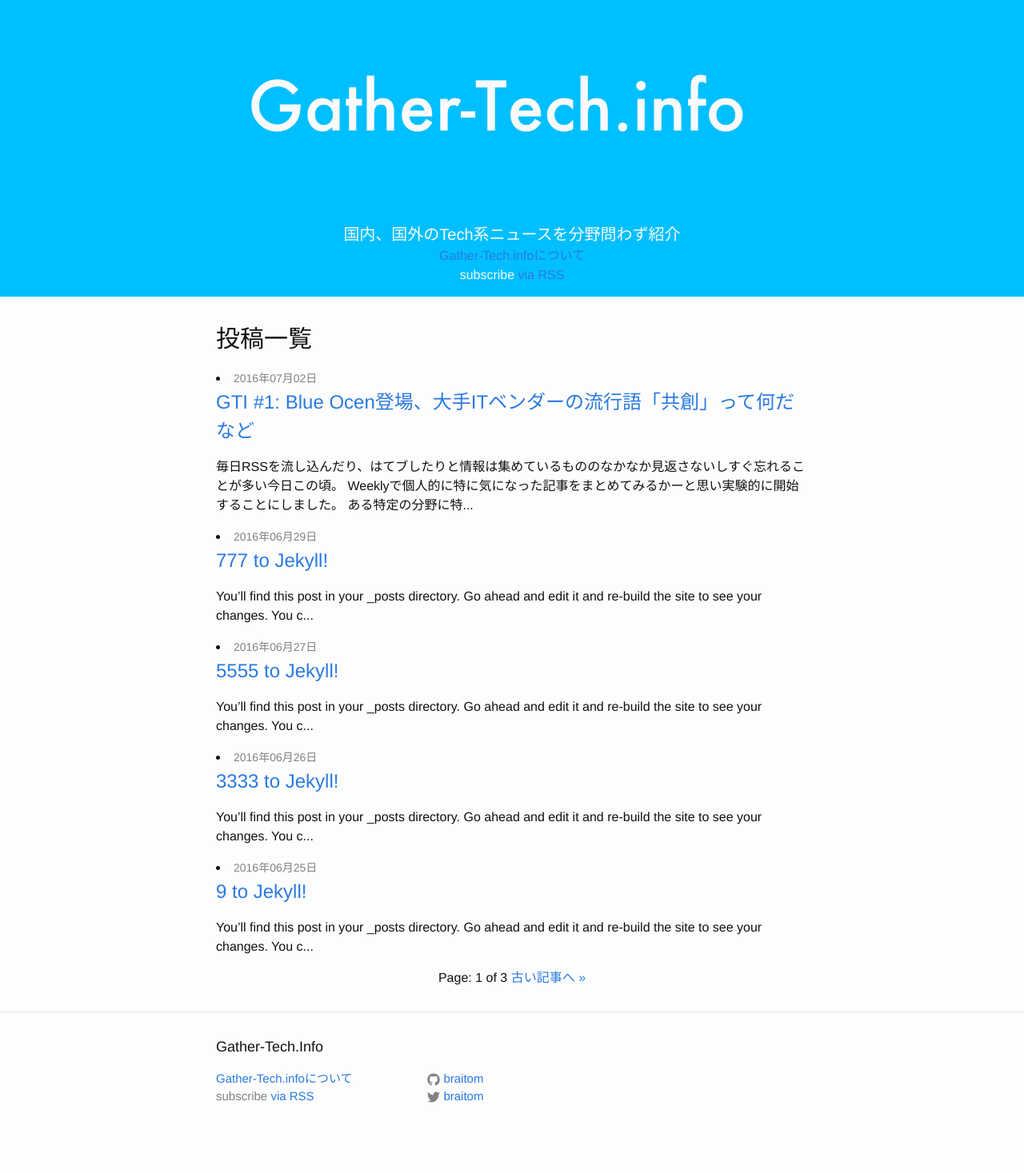
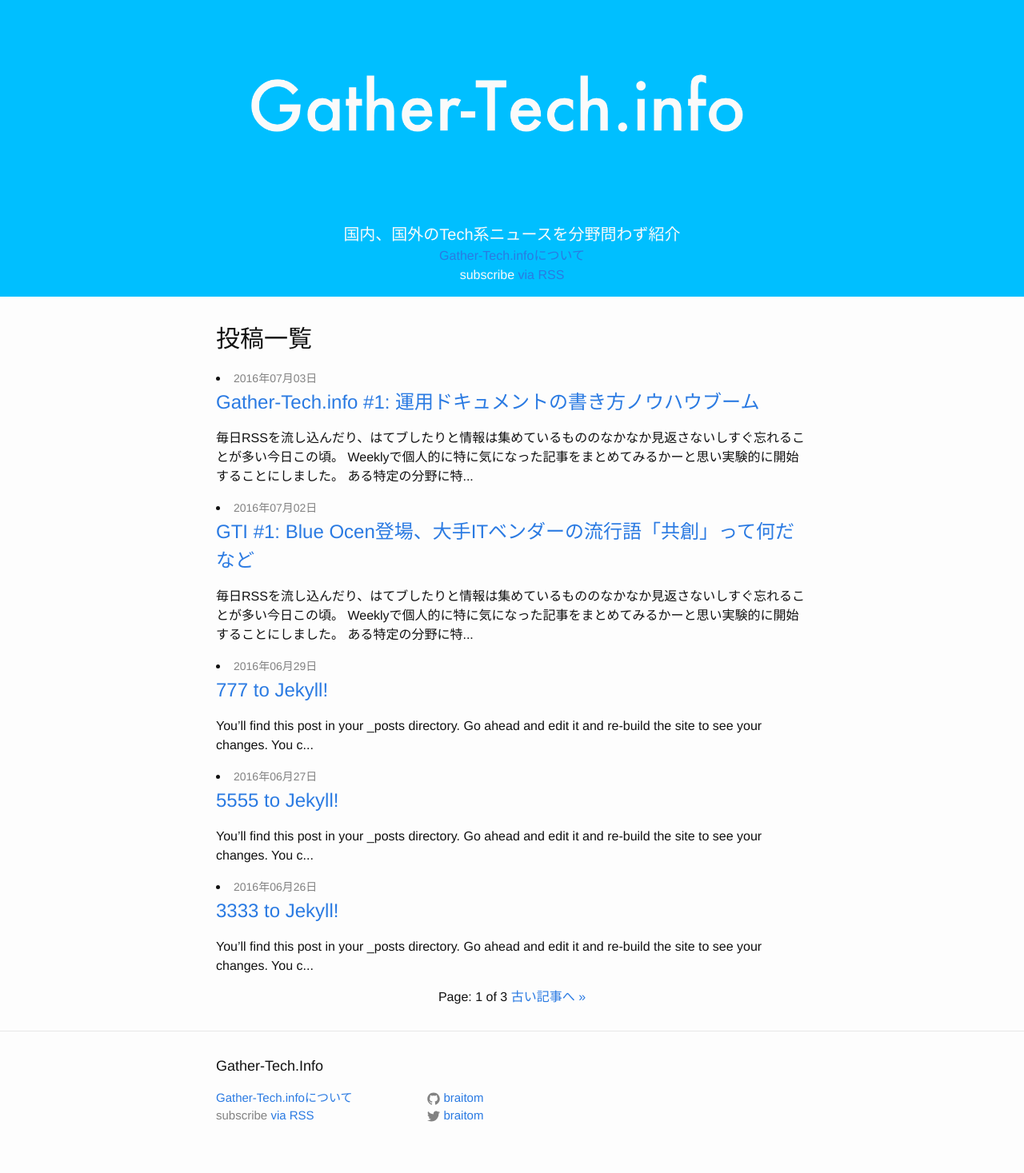
Before and after one commit to Gather-Tech/Gather-Tech.github.io, a Jekyll site: the page built from index.html, in a window 1280 px wide. Shown: the whole page at 80% size. Built offline with Jekyll 4.4.1, drawn with Linux system fonts in a browser that asks for light colours; the list of posts is cut into pages by our own code; before the commit the page ends 1443 px from its top, so only the background shows below that; some of the changed lines change nothing that is shown.

Commit message:
add ＃1 .

```diff
--- a/_includes/head.html
+++ b/_includes/head.html
@@ -9,4 +9,5 @@
   <link rel="stylesheet" href="{{ "/css/main.css" | prepend: site.baseurl }}">
   <link rel="canonical" href="{{ page.url | replace:'index.html','' | prepend: site.baseurl | prepend: site.url }}">
   <link rel="alternate" type="application/rss+xml" title="{{ site.title }}" href="{{ "/feed.xml" | prepend: site.baseurl | prepend: site.url }}">
+  <link rel="shortcut icon" type="image/png" href="/img/favicon.png">
 </head>
--- /dev/null
+++ b/_posts/2016/2016-07-03-Gather1.md
@@ -0,0 +1,86 @@
+---
+layout: post
+title:  "Gather-Tech.info #1: 運用ドキュメントの書き方ノウハウブーム"
+date:   2016-07-03 21:11:07 +0900
+categories: news
+---
+毎日RSSを流し込んだり、はてブしたりと情報は集めているもののなかなか見返さないしすぐ忘れることが多い今日この頃。
+Weeklyで個人的に特に気になった記事をまとめてみるかーと思い実験的に開始することにしました。
+
+ある特定の分野に特化して情報を集めて発信するものは結構な数あるものの、色々な分野ごちゃ混ぜで発信するものはあまり見かけないので差別化になるかな？という思うも若干あります。
+
+コンセプト等はこちらに書いてありますのでご確認下さい。
+
+- [Gather-Tech.infoについて](https://gather-tech.info/about/)
+
+というわけで#1です。
+
+今週は運用ドキュメントに関するものが2つもバズっていましたね。この手のものが連続してバズるのはちょっと珍しいかなと。
+
+あと、AI系のニュースはここのところ本当に多い。
+
+## ニュース
+
+---
+
+### [*Making open source data more available : GitHub*](http://bit.ly/29eCjmr)
+GitHub ArchiveのリポジトリデータをGoogle BigQueryにのせたとのこと。3TB以上のデータセットだとか。すごい。
+
+### [*総務省が考える、“ハイリスク・ハイリターン”なAI利用シナリオ : ZDNet Japan*](http://bit.ly/29cf7zO)
+総務省が出した、「AIネットワーク化検討会議報告書2016」について解説されている。リスクシナリオとかも良い感じにまとまっている。
+
+
+## アーティクル
+
+---
+
+### [*A quick list of overlooked announcements at WWDC'16 : Crunchy Development*](http://bit.ly/29eDcvl)
+WWDC2016であった発表をまとめている。詳細にまとめている記事も多いがこの記事は、大事なポイントを箇条書きでまとめてくれているのでざっと全体を俯瞰できる。
+
+### [*「8時間労働」は適切な長さか : デマこい！*](http://bit.ly/29lTbWh)
+労働時間が8時間になった所以からホモサピエンスはどのくらい働いていたのかなどうまく解説されている。
+
+まあ、ぶっちゃけ会社に8時間いることはできるけど8時間も集中して働くことなんて無理。集中してるのは最大でも5時間程度ということが最近ポモドーロテクニックを取り入れて分かった。
+
+### [*システム開発改善記。1年でがらりと変わったとある組織の開発環境をBefore・Afterで振り返ってみる : Tbpgr Blog*](http://bit.ly/29lYxAP)
+組織に恵まれているとここまで変えることができるという良い事例。新しいツールややり方をかたくなに拒むクセがある組織だとここまでうまくいかないよなーと思った。
+
+## スライド
+
+---
+
+### [*【社内資料公開】運用手順書を作る時のポイントについて書いてみた : Developers.IO*](http://bit.ly/29bju23)
+手順書ってだいたい今まであったものをベースになんとなく真似して書いていると思うが、こうやってポイントをまとめてもらえるとすごいありがたい。しかしすごいブクマ数…。やはりみんな困っていることなのか？
+
+### [*正しい運用ドキュメントの書き方 : Speaker Deck*](http://bit.ly/29eN5Ja)
+引き続きドキュメントネタ。上の記事よりも掘り下げてなぜドキュメントが必要なのかを解説してくれている。
+`人は時空を超えるためにドキュメントを書く` 名言すぎる。
+
+### [*[WIP] esa.io、その後の話 : Speaker Deck*](http://bit.ly/29bfQ3S)
+esa.ioついに黒字化したのか。HerokuからAWSに移行したりしている。しかもDocker化。
+個人的にはesa.ioはすごい良いサービスだと思う。サービスに対する姿勢とかすごい参考になるし憧れる。
+
+### [*DroidKaigi公式アプリOSS成功要因 : Speaker Deck*](http://bit.ly/29DNnoQ)
+Githubでのラベルの付け方とかwaffle.ioの活用とか真似してみたい。コードを公開することの楽しさみたいなことも伝わってくるよいスライド。
+（ちなみに、私もDroidKaigi参加したのでこのアプリ使わせてもらいました）
+
+## ツール、ライブラリ
+
+---
+
+### [*mac-cli : GitHub*](http://bit.ly/29gD6ip)
+MaxOS用のコマンドラインツール。Macの一般的な設定系のものから、LAMP Utility、SSH Utility、Git Utilityとかいろいろ入っている。Githubスター4500くらい付いてる。
+
+## サービス
+
+---
+
+### [*Forestry.io*](http://bit.ly/29lX2CV)
+JekyllとHugoで作ったサイトにCMSっぽいUIを組み込んでくれるサービスだとか。非エンジニアにもJekyllで作ったサイトの更新作業をやってもらう場合とかは便利そう。
+
+## ガジェット
+
+---
+
+### [*『環境音イコライザ』搭載無線イヤホンHere One発表。周囲の必要な音だけを音楽にブレンド : Engadget Japanese*](http://engt.co/29buDjA)
+ノイズキャンセリングと何が違うのか？が非常に気になる。とりあえずメーリングリストには登録しておいた。
```
Also changed, not shown: img/favicon.png (added).
